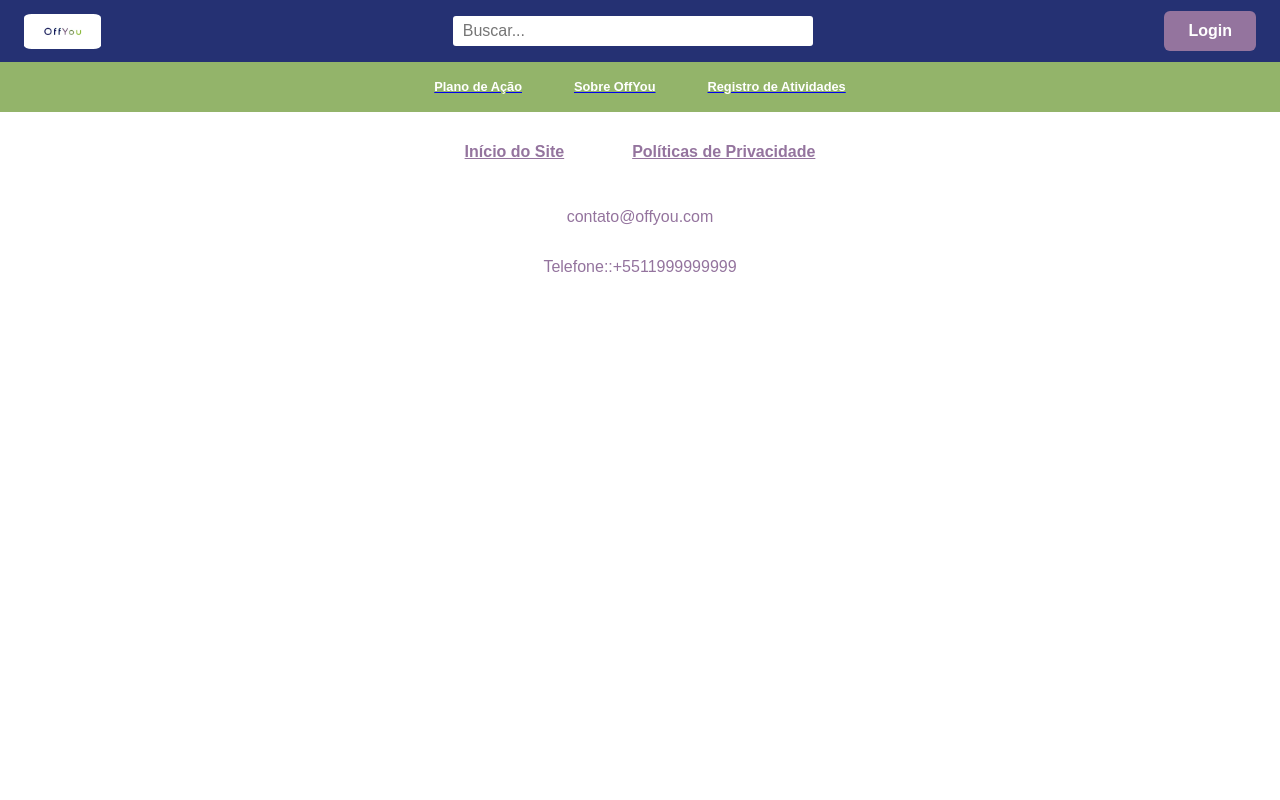
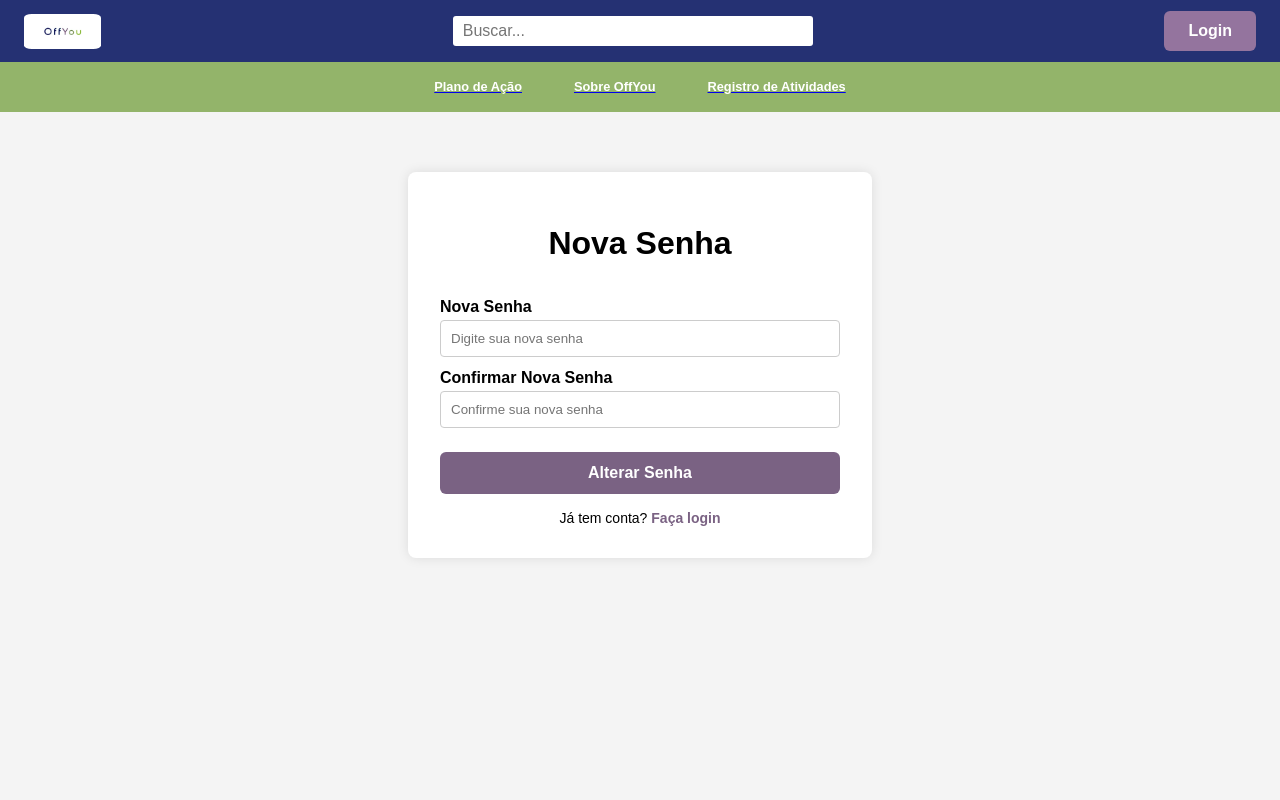
Before and after one commit to estephgermana/off-you, a React (Create React App) app in the folder frontend/: page /nova-senha in a window 1280 px wide. Shown: the top 800 px of the page. Built offline with nearby package versions, Linux system fonts and the light colour scheme.

Commit message:
Ajustando o css das paginas de login e cadastro e criando recuperação de senha

```diff
--- a/frontend/src/App.tsx
+++ b/frontend/src/App.tsx
@@ -9,12 +9,13 @@ import './styles/Header.css';
 import Home from './pages/Home';
 import Login from './pages/Login';
 import RecuperarSenha from './pages/RecuperarSenha';
+import NovaSenha from './pages/novaSenha';
 import Cadastro from './pages/Cadastro';
 import Questionario from './pages/Questionario';
 import PlanoDeAcao from './pages/PlanoDeAcao';
 import RegistroAtividade from './pages/RegistroAtividade';
 
-// Remova a primeira declaração de App e mantenha apenas a segunda
+
 
 const App: React.FC = () => {
   return (
@@ -25,7 +26,8 @@ const App: React.FC = () => {
           <Routes>
             <Route path="/" element={<Home />} />
             <Route path="/login" element={<Login />} />
-            <Route path="/recuperar-senha" element={<RecuperarSenha />} /> {/* Rota para recuperação de senha */}
+            <Route path="/recuperar-senha" element={<RecuperarSenha />} />
+            <Route path="/nova-senha" element={<NovaSenha />} />
             <Route path="/cadastro" element={<Cadastro />} />
             <Route path="/questionario" element={<Questionario />} />
             <Route path="/plano-de-acao" element={<PlanoDeAcao />} />
--- a/frontend/src/pages/Cadastro.tsx
+++ b/frontend/src/pages/Cadastro.tsx
@@ -5,10 +5,12 @@ import '../styles/Cadastro.css';
 
 const Cadastro: React.FC = () => {
   const [nome, setNome] = useState('');
+  const [dataNascimento, setDataNascimento] = useState('');
   const [email, setEmail] = useState('');
   const [senha, setSenha] = useState('');
   const [confirmarSenha, setConfirmarSenha] = useState('');
   const [error, setError] = useState('');
+  const [tipoUsuario, setTipoUsuario] = useState('familiar');
 
   const handleCadastro = () => {
     if (!nome || !email || !senha || !confirmarSenha) {
@@ -37,6 +39,19 @@ const Cadastro: React.FC = () => {
             placeholder="Digite seu nome"
             value={nome}
             onChange={(e) => setNome(e.target.value)}
+          />
+          <label>Que tipo de usuário você é?</label>
+          <select value={tipoUsuario} onChange={(e) => setTipoUsuario(e.target.value)}>
+            <option value="familiar">Familiar</option>
+            <option value="amigo">Amigo</option>
+          </select>
+
+           <label htmlFor="dataNascimento">Data de Nascimento da Vitima</label>
+          <input
+            type="date"
+            id="dataNascimento"
+            value={dataNascimento}
+            onChange={(e) => setDataNascimento(e.target.value)}
           />
 
           <label htmlFor="email">Email</label>
--- a/frontend/src/pages/Login.tsx
+++ b/frontend/src/pages/Login.tsx
@@ -45,12 +45,13 @@ const Login: React.FC = () => {
         </form>
 
           <div className="login-link-cadastro">
-          Já tem conta? <Link to="/cadastro">Faça cadastro</Link>
+          Não tem conta? <Link to="/cadastro">Faça cadastro</Link>
         </div>
           <div className="login-link-recpera">
-          Já tem conta? <Link to="/recuperar-senha">Esqueci a senha</Link>
+          Esqueceu a senha? <Link to="/recuperar-senha">Esqueci a senha</Link>
         </div>
       </div>
+
     </div>
   );
 };
--- a/frontend/src/pages/RecuperarSenha.tsx
+++ b/frontend/src/pages/RecuperarSenha.tsx
@@ -17,6 +17,9 @@ const RecuperarSenha: React.FC = () => {
 
     console.log('Enviando link de recuperação para o e-mail:', email);
     setMessage('Link de recuperação enviado para o seu e-mail.');
+
+    // Redirecionar para a página onde o usuário vai digitar o token
+    navigate('/nova-senha'); // Aqui você define a rota para a nova tela
   };
 
   return (
@@ -45,13 +48,12 @@ const RecuperarSenha: React.FC = () => {
           </button>
         </form>
 
-         <div className="login-link">
-                  Já tem conta? <Link to="/login">Faça login</Link>
-                </div>
-          <div className="login-link-cadastro">
-                    Já tem conta? <Link to="/cadastro">Faça cadastro</Link>
-                  </div>
-
+        <div className="login-link">
+          Já tem conta? <Link to="/login">Faça login</Link>
+        </div>
+        <div className="login-link-cadastro">
+          Não tem conta? <Link to="/cadastro">Faça cadastro</Link>
+        </div>
       </div>
     </div>
   );
--- /dev/null
+++ b/frontend/src/pages/novaSenha.tsx
@@ -0,0 +1,77 @@
+import React, { useState } from 'react';
+import { useNavigate } from 'react-router-dom';
+import { Link } from 'react-router-dom';
+
+import '../styles/Login.css';
+
+const NovaSenha: React.FC = () => {
+  const [token, setToken] = useState('');
+  const [novaSenha, setNovaSenha] = useState('');
+  const [confirmarNovaSenha, setConfirmarNovaSenha] = useState('');
+  const [message, setMessage] = useState('');
+  const navigate = useNavigate();
+
+  const handleNovaSenha = () => {
+    if (!token || !novaSenha || !confirmarNovaSenha) {
+      setMessage('Por favor, preencha todos os campos.');
+      return;
+    }
+
+    if (novaSenha !== confirmarNovaSenha) {
+      setMessage('As senhas não coincidem.');
+      return;
+    }
+
+    console.log('Token recebido:', token);
+    console.log('Nova senha:', novaSenha);
+    setMessage('Senha alterada com sucesso!');
+
+    // Após sucesso, redirecionar para a tela de login
+    navigate('/login');
+  };
+
+  return (
+    <div className="login-wrapper">
+      <div className="login-box">
+        <h1>Nova Senha</h1>
+
+        <form className="login-form">
+          {message && <div style={{ color: 'green', marginBottom: '10px' }}>{message}</div>}
+
+
+          <label htmlFor="novaSenha">Nova Senha</label>
+          <input
+            type="password"
+            id="novaSenha"
+            placeholder="Digite sua nova senha"
+            value={novaSenha}
+            onChange={(e) => setNovaSenha(e.target.value)}
+          />
+
+          <label htmlFor="confirmarNovaSenha">Confirmar Nova Senha</label>
+          <input
+            type="password"
+            id="confirmarNovaSenha"
+            placeholder="Confirme sua nova senha"
+            value={confirmarNovaSenha}
+            onChange={(e) => setConfirmarNovaSenha(e.target.value)}
+          />
+
+          <button
+            type="button"
+            className="submit"
+            onClick={handleNovaSenha}
+          >
+            Alterar Senha
+          </button>
+        </form>
+
+        <div className="login-link">
+          Já tem conta? <Link to="/login">Faça login</Link>
+        </div>
+      </div>
+    </div>
+  );
+};
+
+export default NovaSenha;
--- a/frontend/src/styles/Cadastro.css
+++ b/frontend/src/styles/Cadastro.css
@@ -25,6 +25,8 @@
 .container-cadastro form {
   display: flex;
   flex-direction: column;
+  text-align: left;
+  width: 100%;
 }
 
 .container-cadastro label {
--- a/frontend/src/styles/Login.css
+++ b/frontend/src/styles/Login.css
@@ -25,6 +25,8 @@
 .login-form {
   display: flex;
   flex-direction: column;
+  text-align: left;
+  width: 100%;
 }
 
 .login-form label {
```
